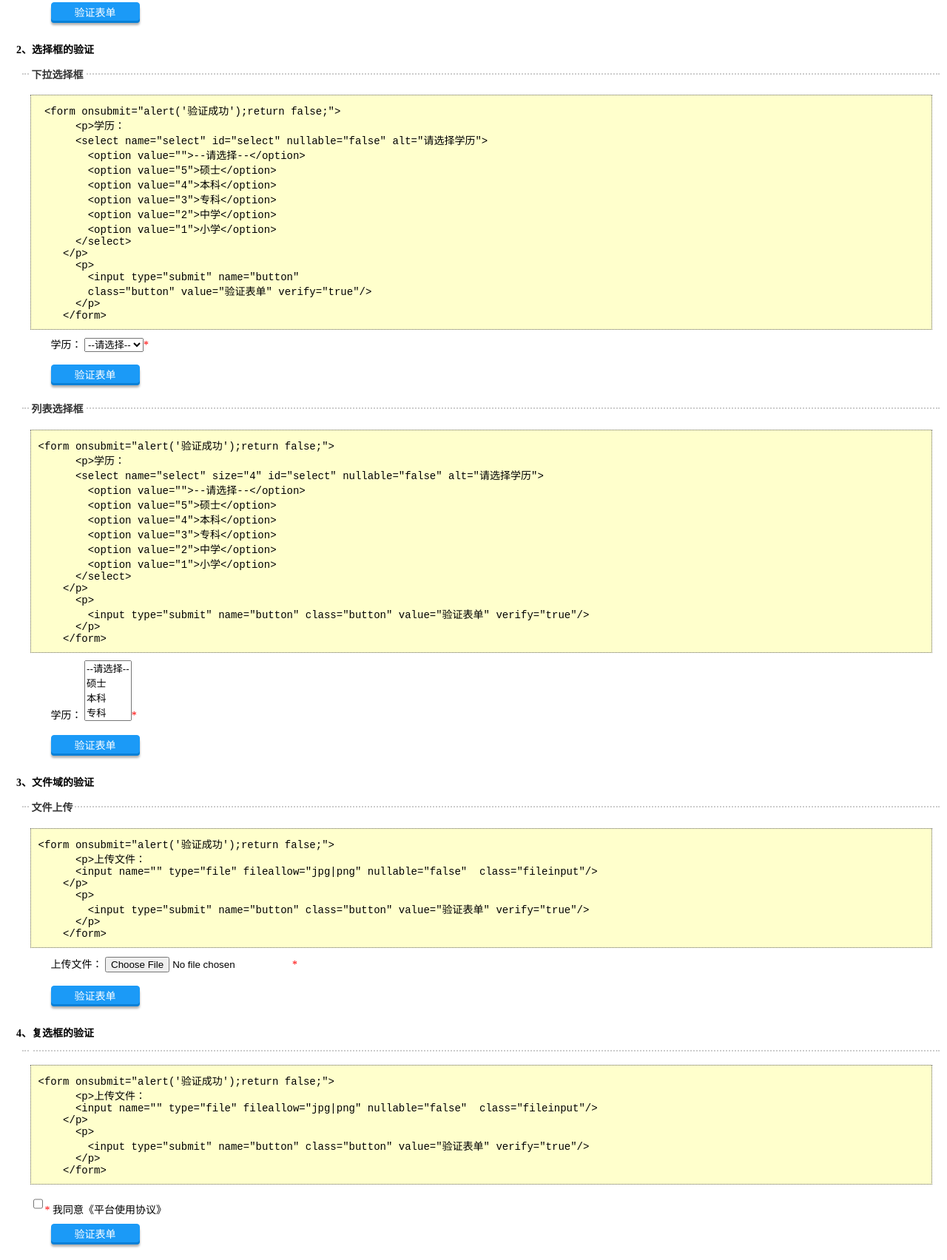
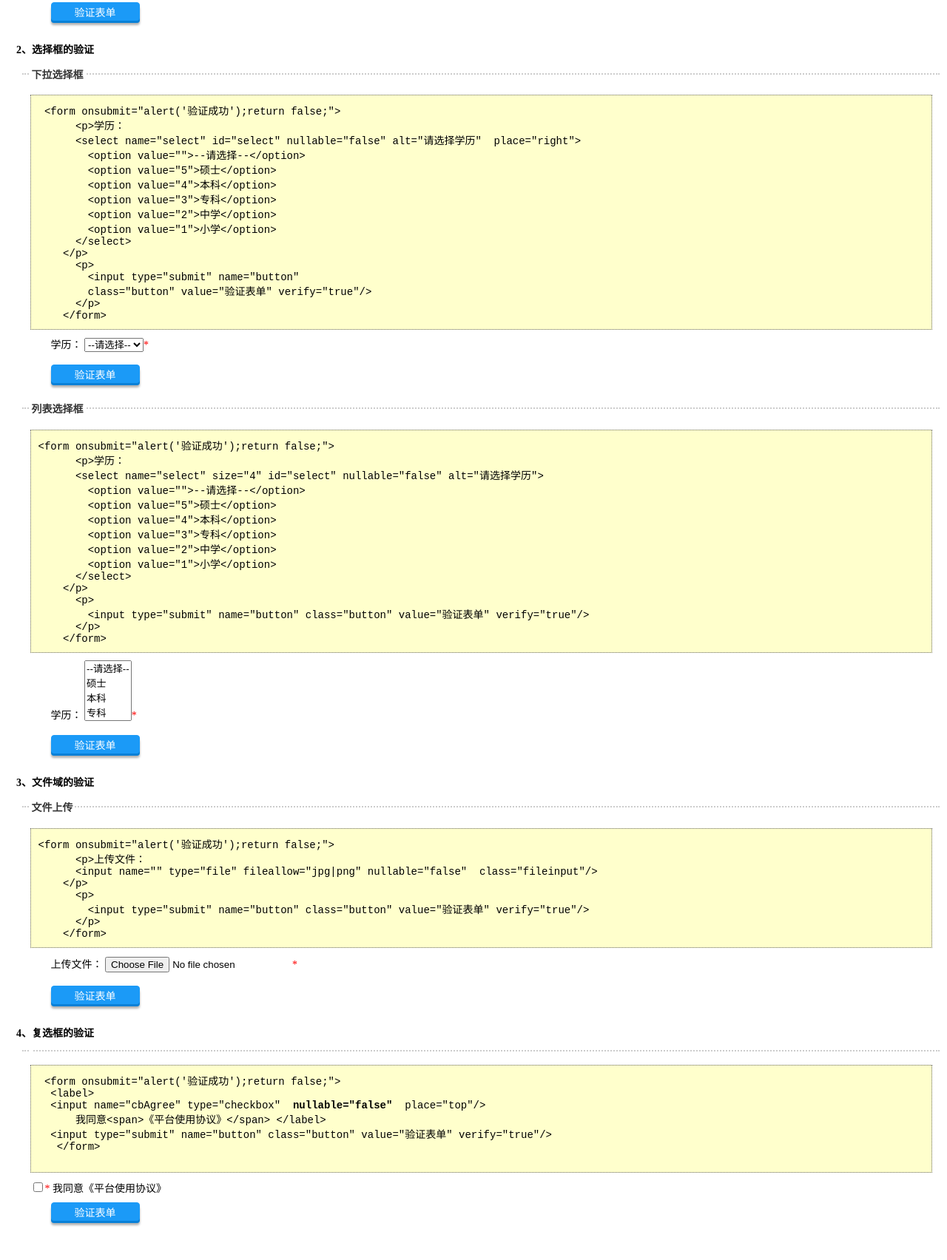
Before and after one commit to weishakeji/Verify_Js, a plain HTML site: page Demo/2-1.htm in a window 1280 px wide. Shown: the part 979-2683 px from the top of the page at 74% size. After the commit the page ends 2654 px from the top, so only its background shows below. Drawn offline with Linux system fonts and the light colour scheme.

Commit message:
新增checkbox验证

```diff
--- a/Demo/2-1.htm
+++ b/Demo/2-1.htm
@@ -54,11 +54,11 @@
 <div class="desc">
   <fieldset>
     <legend>下拉选择框</legend>
-    <pre> &lt;form onsubmit=&quot;alert('验证成功');return false;&quot;&gt;<br />      &lt;p&gt;学历：<br />      &lt;select name=&quot;select&quot; id=&quot;select&quot; nullable=&quot;false&quot; alt=&quot;请选择学历&quot;&gt;<br />        &lt;option value=&quot;&quot;&gt;--请选择--&lt;/option&gt;<br />        &lt;option value=&quot;5&quot;&gt;硕士&lt;/option&gt;<br />        &lt;option value=&quot;4&quot;&gt;本科&lt;/option&gt;<br />        &lt;option value=&quot;3&quot;&gt;专科&lt;/option&gt;<br />        &lt;option value=&quot;2&quot;&gt;中学&lt;/option&gt;<br />        &lt;option value=&quot;1&quot;&gt;小学&lt;/option&gt;<br />      &lt;/select&gt;<br />    &lt;/p&gt;<br />      &lt;p&gt;<br />        &lt;input type=&quot;submit&quot; name=&quot;button&quot;
+    <pre> &lt;form onsubmit=&quot;alert('验证成功');return false;&quot;&gt;<br />      &lt;p&gt;学历：<br />      &lt;select name=&quot;select&quot; id=&quot;select&quot; nullable=&quot;false&quot; alt=&quot;请选择学历&quot;  place=&quot;right&quot;&gt;<br />        &lt;option value=&quot;&quot;&gt;--请选择--&lt;/option&gt;<br />        &lt;option value=&quot;5&quot;&gt;硕士&lt;/option&gt;<br />        &lt;option value=&quot;4&quot;&gt;本科&lt;/option&gt;<br />        &lt;option value=&quot;3&quot;&gt;专科&lt;/option&gt;<br />        &lt;option value=&quot;2&quot;&gt;中学&lt;/option&gt;<br />        &lt;option value=&quot;1&quot;&gt;小学&lt;/option&gt;<br />      &lt;/select&gt;<br />    &lt;/p&gt;<br />      &lt;p&gt;<br />        &lt;input type=&quot;submit&quot; name=&quot;button&quot;
         class=&quot;button&quot; value=&quot;验证表单&quot; verify=&quot;true&quot;/&gt;<br />      &lt;/p&gt;<br />    &lt;/form&gt;</pre>
     <form onsubmit="alert('验证成功');return false;">
       <p>学历：
-      <select name="select" id="select" nullable="false" alt="请选择学历">
+      <select name="select" id="select" nullable="false" alt="请选择学历" place="right">
         <option value="">--请选择--</option>
         <option value="5">硕士</option>
         <option value="4">本科</option>
@@ -113,11 +113,16 @@
 <div class="desc">
   <fieldset>
     <legend></legend>
-    <pre>&lt;form onsubmit=&quot;alert('验证成功');return false;&quot;&gt;<br />      &lt;p&gt;上传文件：<br />      &lt;input name=&quot;&quot; type=&quot;file&quot; fileallow=&quot;jpg|png&quot; nullable=&quot;false&quot;  class=&quot;fileinput&quot;/&gt;<br />    &lt;/p&gt;<br />      &lt;p&gt;<br />        &lt;input type=&quot;submit&quot; name=&quot;button&quot; class=&quot;button&quot; value=&quot;验证表单&quot; verify=&quot;true&quot;/&gt;<br />      &lt;/p&gt;<br />    &lt;/form&gt;</pre>
+   <pre> &lt;form onsubmit=&quot;alert('验证成功');return false;&quot;&gt;<br />  &lt;label&gt;
+  &lt;input name=&quot;cbAgree&quot; type=&quot;checkbox&quot;  <strong>nullable=&quot;false&quot;</strong>  place=&quot;top&quot;/&gt;
+      我同意&lt;span&gt;《平台使用协议》&lt;/span&gt; &lt;/label&gt;
+  &lt;input type=&quot;submit&quot; name=&quot;button&quot; class=&quot;button&quot; value=&quot;验证表单&quot; verify=&quot;true&quot;/&gt;
+   &lt;/form&gt;
+   </pre>
     <form onsubmit="alert('验证成功');return false;">
      <label>
-            <input name="cbAgree" type="checkbox"  nullable="false"/>
-            我同意<span>《平台使用协议》</span> </label>
+        <input name="cbAgree" type="checkbox"  nullable="false" place="top"/>
+      我同意<span>《平台使用协议》</span> </label>
 
       <p>
         <input type="submit" name="button" class="button" value="验证表单" verify="true"/>
--- a/Styles/Public.css
+++ b/Styles/Public.css
@@ -29,7 +29,6 @@ h3{
 	text-indent: 1em;
 }
 input{
-	height: 26px;
 	line-height: 26px;
 }
 .desc {
```
Also changed, not shown: Demo/1-3.htm (+2 -1 lines).
